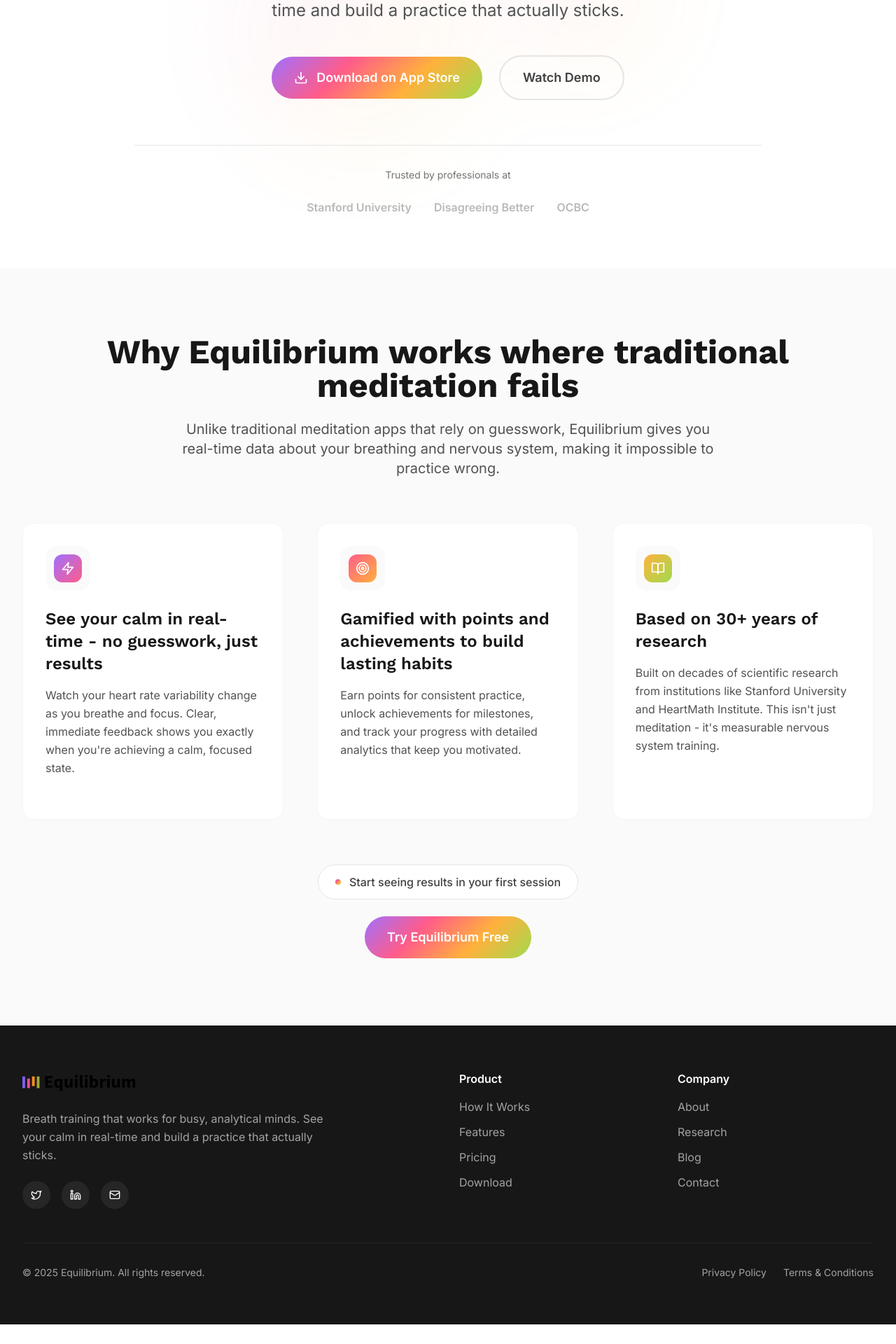
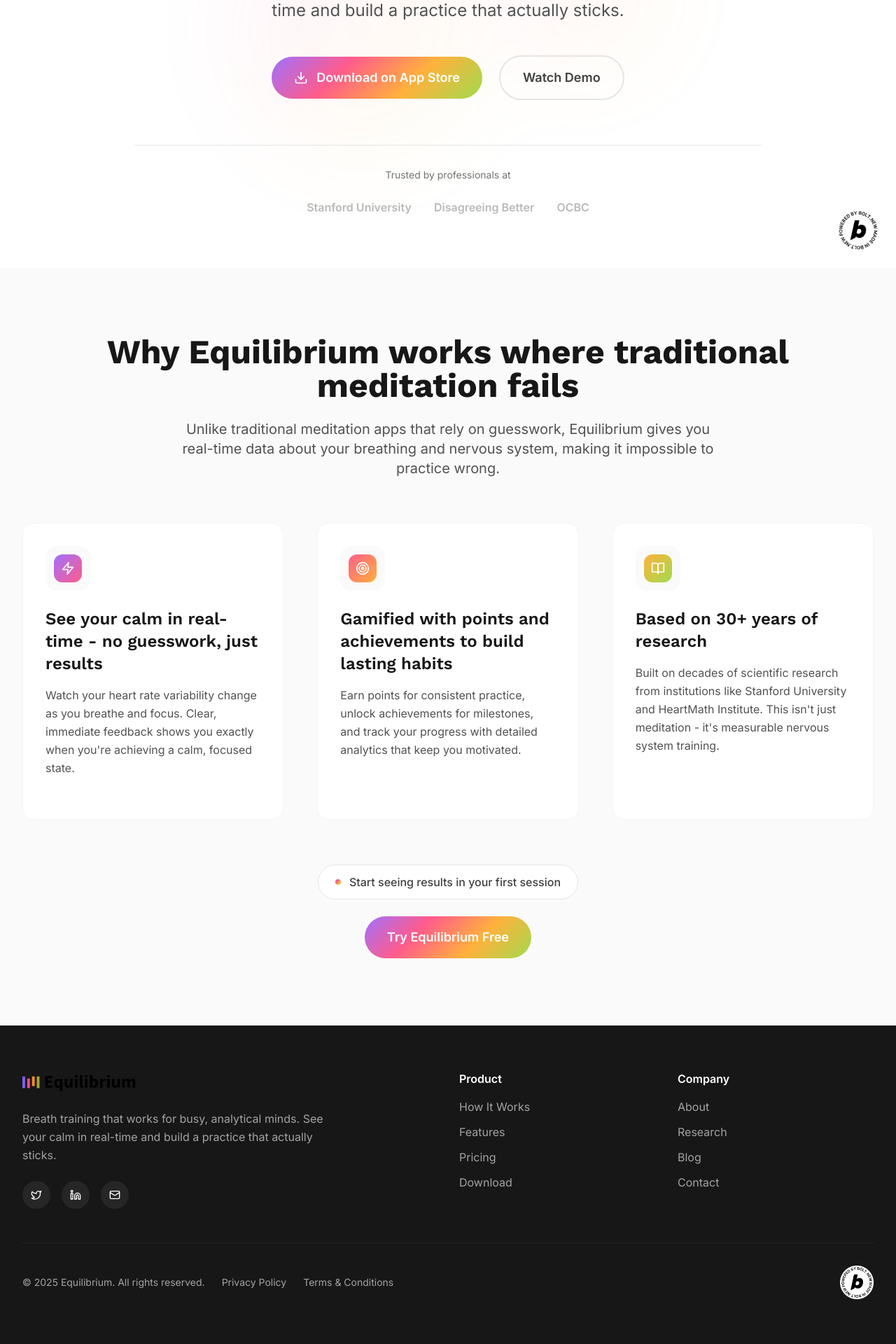
Before and after one commit to PBoth-FM/EquilibriumWebApp, a React (Vite) app: page / in a window 1280 px wide. Shown: the part 417-2337 px from the top of the page at 70% size. Before the commit the page ends 2309 px from the top, so only its background shows below. Built offline with nearby package versions, Linux system fonts and the light colour scheme; no server answers.

Commit message:
Implement Floating Bolt Badge

```diff
--- a/src/App.tsx
+++ b/src/App.tsx
@@ -17,6 +17,7 @@ import TermsAndConditions from './pages/TermsAndConditions';
 // Components
 import ProtectedRoute from './components/ui/ProtectedRoute';
 import ScrollToTop from './components/ui/ScrollToTop';
+import FloatingBoltBadge from './components/ui/FloatingBoltBadge';
 
 function App() {
   const { initialize } = useAuthStore();
@@ -33,6 +34,7 @@ function App() {
   return (
     <Router>
       <ScrollToTop />
+      <FloatingBoltBadge />
       <Routes>
         <Route path="/" element={<LandingPage />} />
         <Route path="/signin" element={<SignIn />} />
--- a/src/components/Footer.tsx
+++ b/src/components/Footer.tsx
@@ -62,13 +62,65 @@ export default function Footer() {
         </div>
 
         {/* Bottom */}
-        <div className="pt-8 border-t border-neutral-800 flex flex-col md:flex-row justify-between items-center">
-          <div className="text-neutral-400 text-sm mb-4 md:mb-0">
-            © 2025 Equilibrium. All rights reserved.
+        <div className="pt-8 border-t border-neutral-800">
+          {/* Desktop Layout */}
+          <div className="hidden md:flex justify-between items-center">
+            {/* Left side - Copyright and links */}
+            <div className="flex items-center space-x-6">
+              <div className="text-neutral-400 text-sm">
+                © 2025 Equilibrium. All rights reserved.
+              </div>
+              <div className="flex items-center space-x-6 text-neutral-400 text-sm">
+                <Link to="/privacy" className="hover:text-white transition-colors">Privacy Policy</Link>
+                <Link to="/terms-and-conditions" className="hover:text-white transition-colors">Terms & Conditions</Link>
+              </div>
+            </div>
+
+            {/* Right side - Bolt Badge */}
+            <div className="flex justify-end">
+              <a
+                href="https://bolt.new/"
+                target="_blank"
+                rel="noopener noreferrer"
+                className="block hover:opacity-80 transition-opacity"
+              >
+                <img
+                  src="/BoltLogo_white_circle_360x360.png"
+                  alt="Powered by Bolt.new"
+                  className="h-12 w-12"
+                />
+              </a>
+            </div>
           </div>
-          <div className="flex items-center space-x-6 text-neutral-400 text-sm">
-            <Link to="/privacy" className="hover:text-white transition-colors">Privacy Policy</Link>
-            <Link to="/terms-and-conditions" className="hover:text-white transition-colors">Terms & Conditions</Link>
+
+          {/* Mobile Layout - Stacked */}
+          <div className="md:hidden space-y-4">
+            {/* Copyright */}
+            <div className="text-neutral-400 text-sm text-center">
+              © 2025 Equilibrium. All rights reserved.
+            </div>
+
+            {/* Links */}
+            <div className="flex items-center justify-center space-x-6 text-neutral-400 text-sm">
+              <Link to="/privacy" className="hover:text-white transition-colors">Privacy Policy</Link>
+              <Link to="/terms-and-conditions" className="hover:text-white transition-colors">Terms & Conditions</Link>
+            </div>
+
+            {/* Bolt Badge - Centered */}
+            <div className="flex justify-center">
+              <a
+                href="https://bolt.new/"
+                target="_blank"
+                rel="noopener noreferrer"
+                className="block hover:opacity-80 transition-opacity"
+              >
+                <img
+                  src="/BoltLogo_white_circle_360x360.png"
+                  alt="Powered by Bolt.new"
+                  className="h-11 w-11"
+                />
+              </a>
+            </div>
           </div>
         </div>
       </div>
--- /dev/null
+++ b/src/components/ui/FloatingBoltBadge.tsx
@@ -0,0 +1,64 @@
+import React, { useState, useEffect } from 'react';
+
+export default function FloatingBoltBadge() {
+  const [isOverFooter, setIsOverFooter] = useState(false);
+
+  useEffect(() => {
+    const handleScroll = () => {
+      const footer = document.querySelector('footer');
+      if (!footer) return;
+
+      const footerRect = footer.getBoundingClientRect();
+      const windowHeight = window.innerHeight;
+
+      // Check if footer is visible in viewport (any part of it)
+      const footerVisible = footerRect.top < windowHeight && footerRect.bottom > 0;
+
+      setIsOverFooter(footerVisible);
+    };
+
+    // Check initial state
+    handleScroll();
+
+    // Add scroll listener
+    window.addEventListener('scroll', handleScroll, { passive: true });
+
+    // Also check on resize in case footer position changes
+    window.addEventListener('resize', handleScroll, { passive: true });
+
+    return () => {
+      window.removeEventListener('scroll', handleScroll);
+      window.removeEventListener('resize', handleScroll);
+    };
+  }, []);
+
+  return (
+    <div
+      className="fixed bottom-6 right-6 md:bottom-6 md:right-6 z-40 transition-opacity duration-200"
+      style={{
+        // Ensure it's below the header but above most content
+        zIndex: 40
+      }}
+    >
+      <a
+        href="https://bolt.new/"
+        target="_blank"
+        rel="noopener noreferrer"
+        className="block hover:opacity-80 transition-opacity duration-200"
+        aria-label="Powered by Bolt.new"
+      >
+        <img
+          src={isOverFooter ? "/BoltLogo_white_circle_360x360.png" : "/black_circle_360x360.png"}
+          alt="Powered by Bolt.new"
+          className="w-12 h-12 md:w-15 md:h-15 rounded-full"
+          style={{
+            // 25% increase from original 48px (12 in Tailwind) = 60px (15 in Tailwind)
+            // Mobile: 50px = ~12.5 in Tailwind, so we'll use w-12 h-12 (48px) on mobile
+            width: window.innerWidth >= 768 ? '60px' : '48px',
+            height: window.innerWidth >= 768 ? '60px' : '48px'
+          }}
+        />
+      </a>
+    </div>
+  );
+}
```
